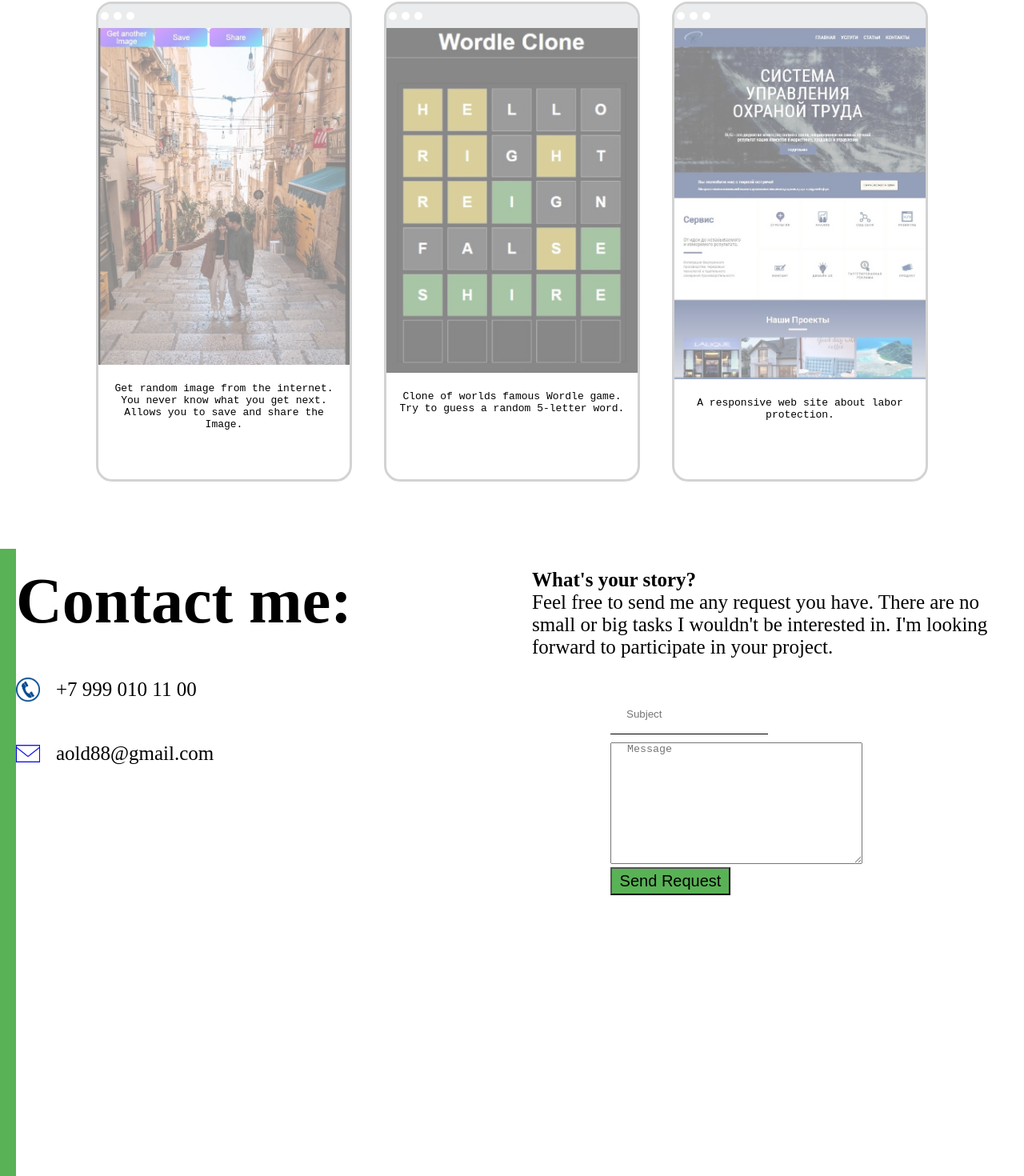
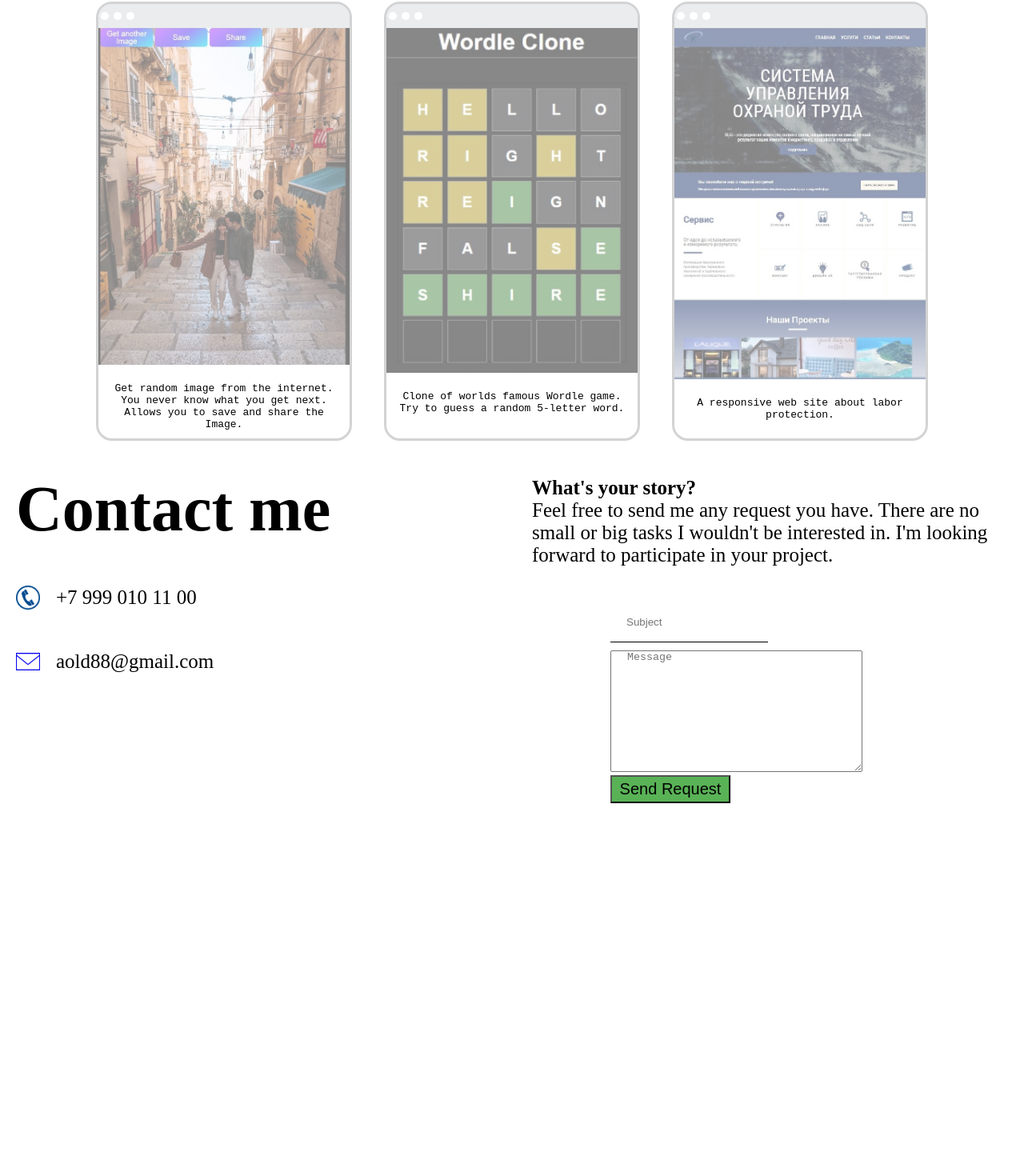
Before and after one commit to almikon/portfolio, a React (Create React App) app: page / in a window 1280 px wide. Shown: the part 924-2394 px from the top of the page at 80% size. After the commit the page ends 1948 px from the top, so only its background shows below. Built offline with nearby package versions, Linux system fonts and the light colour scheme.

Commit message:
fix divs overlapping (max-height)

```diff
--- a/src/App.jsx
+++ b/src/App.jsx
@@ -9,7 +9,7 @@ const App = () => {
   const theme = useContext(ThemeContext);
   const darkTheme = theme.state.darkTheme;
 
-  return <div
+  return <div className="container"
   style={{
     backgroundColor: darkTheme ? "#222" : "white",
     color: darkTheme && "white",
--- a/src/components/Contact.jsx
+++ b/src/components/Contact.jsx
@@ -21,12 +21,11 @@ function Contact() {
 
 
   return (
-    <div className='contact'>
-        <div className="contact__background"></div>
+    <div className='contac'>
         <div className="contact__wrapper">
             <div className="contact__left">
                 <div className="info">
-                    <div className="info__title"><h1>Contact me:</h1></div>
+                    <div className="info__title"><h1>Contact me</h1></div>
                     <div className="info__item">
                         <img src={Phone} alt="" className="info__img" />+7 999 010 11 00
                     </div>
--- a/src/css/contact.css
+++ b/src/css/contact.css
@@ -2,13 +2,6 @@
   height: 100%;
   display: flex;
   flex-direction: row;
-}
-
-.contact__background {
-  background-color: #59b256;
-  height: 100%;
-  width: 20px;
-  position: absolute;
 }
 
 .contact__wrapper {
--- a/src/css/intro.css
+++ b/src/css/intro.css
@@ -4,6 +4,10 @@
     box-sizing: border-box;
 }
 
+.container{
+    display: flex;
+    flex-direction: column;
+}
 .content__wrapper {
 height: 100vh;
 display: flex;
--- a/src/css/projects.css
+++ b/src/css/projects.css
@@ -1,5 +1,4 @@
 .projects {
-  min-height: 100vh;
   display: -webkit-box;
   display: -ms-flexbox;
   display: flex;
@@ -17,7 +16,6 @@
 
 .projects__list {
   margin-top: 30px;
-  max-height: 75vh;
   display: -webkit-box;
   display: -ms-flexbox;
   display: flex;
@@ -29,7 +27,6 @@
 }
 
 .project {
-    min-height: 75vh;
     margin: 10px 20px;
     width: 25vw;
     overflow: hidden;
```
